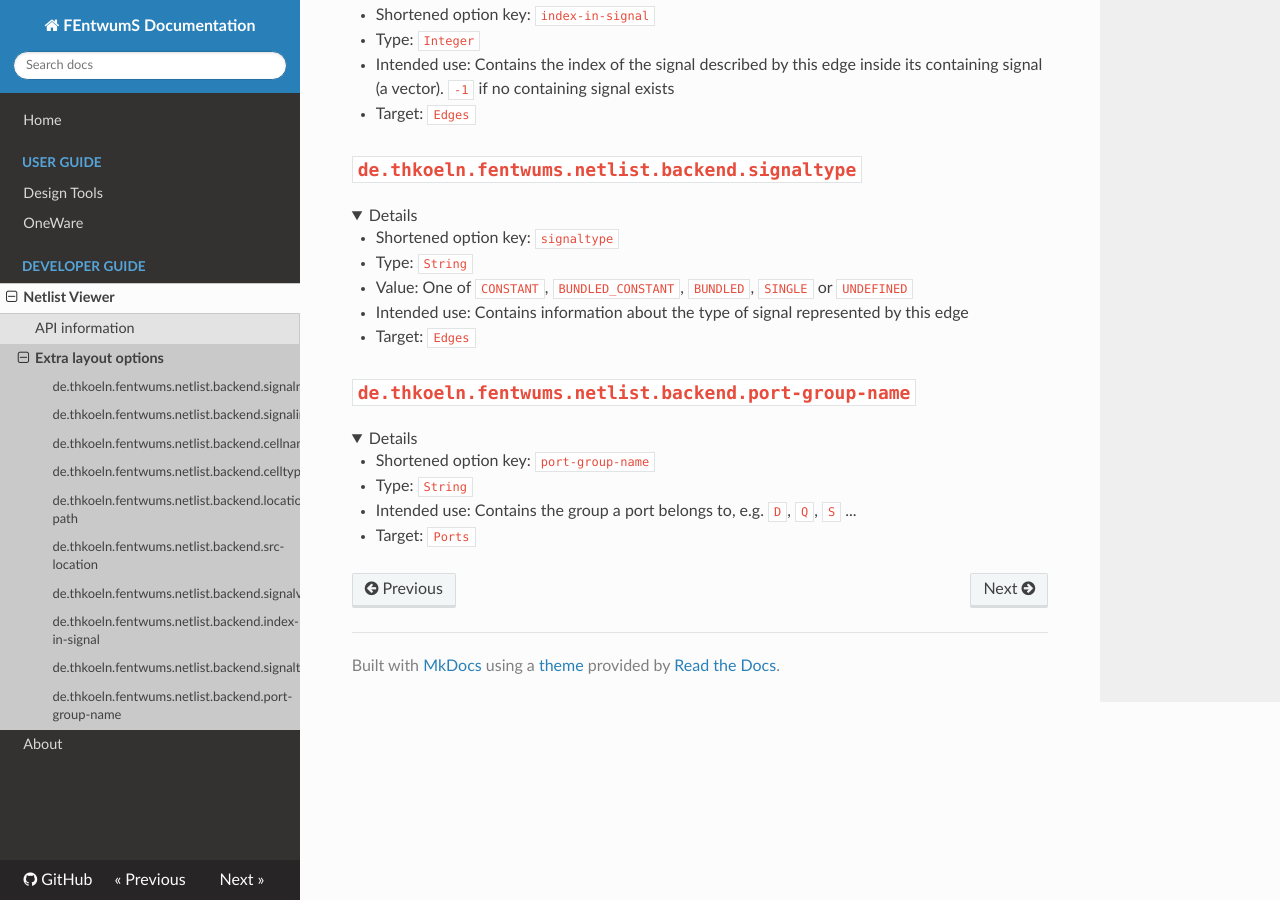
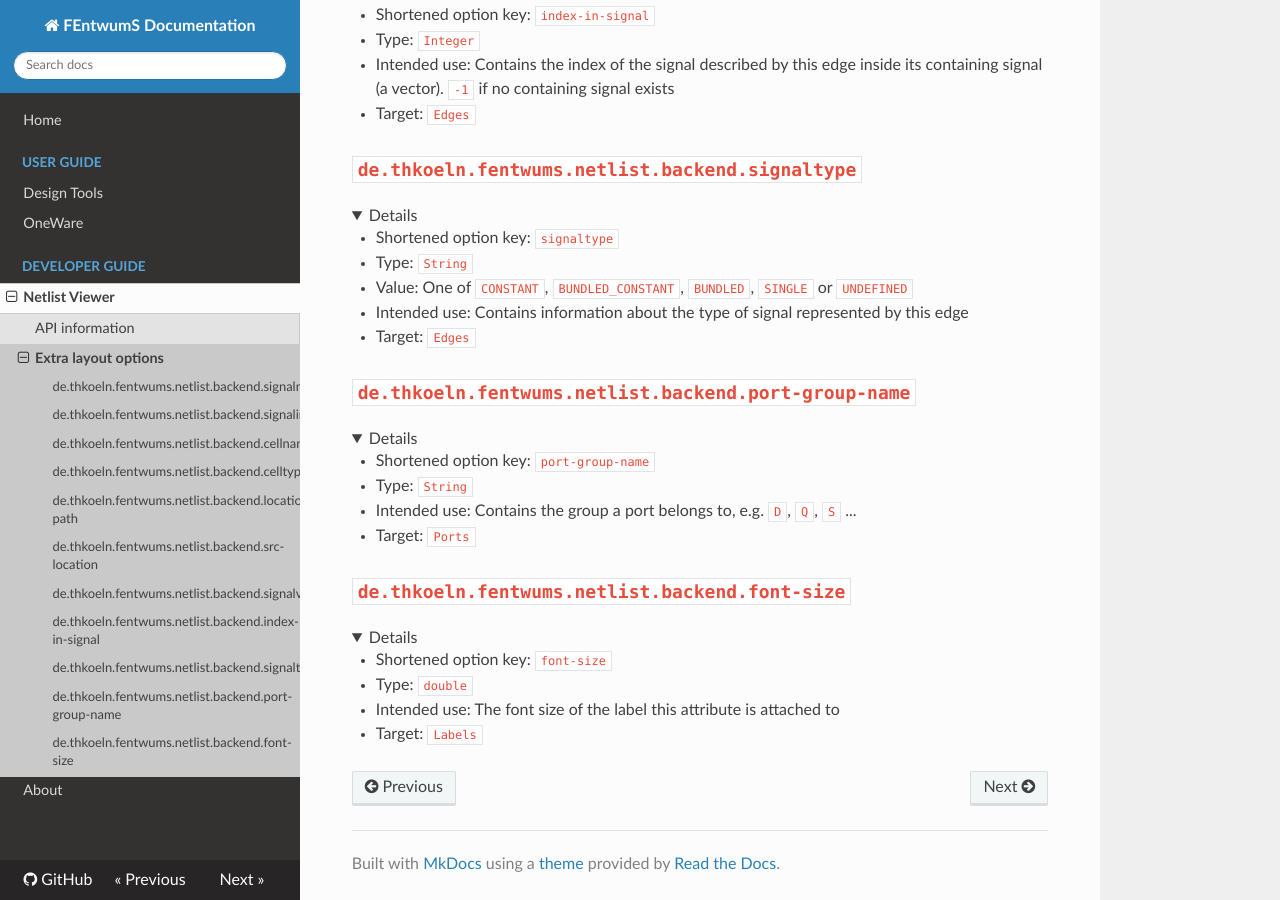
Before and after one commit to FEntwumS/docs, an MkDocs documentation site: the page built from docs/developer_guide/netlist_viewer/extra_layout_options.md, in a window 1280 px wide and 900 px high, scrolled down 1808 px. Built offline with MkDocs 1.6.1, drawn with Linux system fonts in a browser that asks for light colours; nearby versions of some CDN libraries.

Commit message:
Add description of new font size option

```diff
--- a/docs/developer_guide/netlist_viewer/extra_layout_options.md
+++ b/docs/developer_guide/netlist_viewer/extra_layout_options.md
@@ -103,3 +103,13 @@ They contain additional metadata about the netlist that helps frontends interact
 - Target: `Ports`
 
 </details>
+
+## `de.thkoeln.fentwums.netlist.backend.font-size`
+<details open markdown="1">
+
+- Shortened option key: `font-size`
+- Type: `double`
+- Intended use: The font size of the label this attribute is attached to
+- Target: `Labels`
+
+</details>
```
